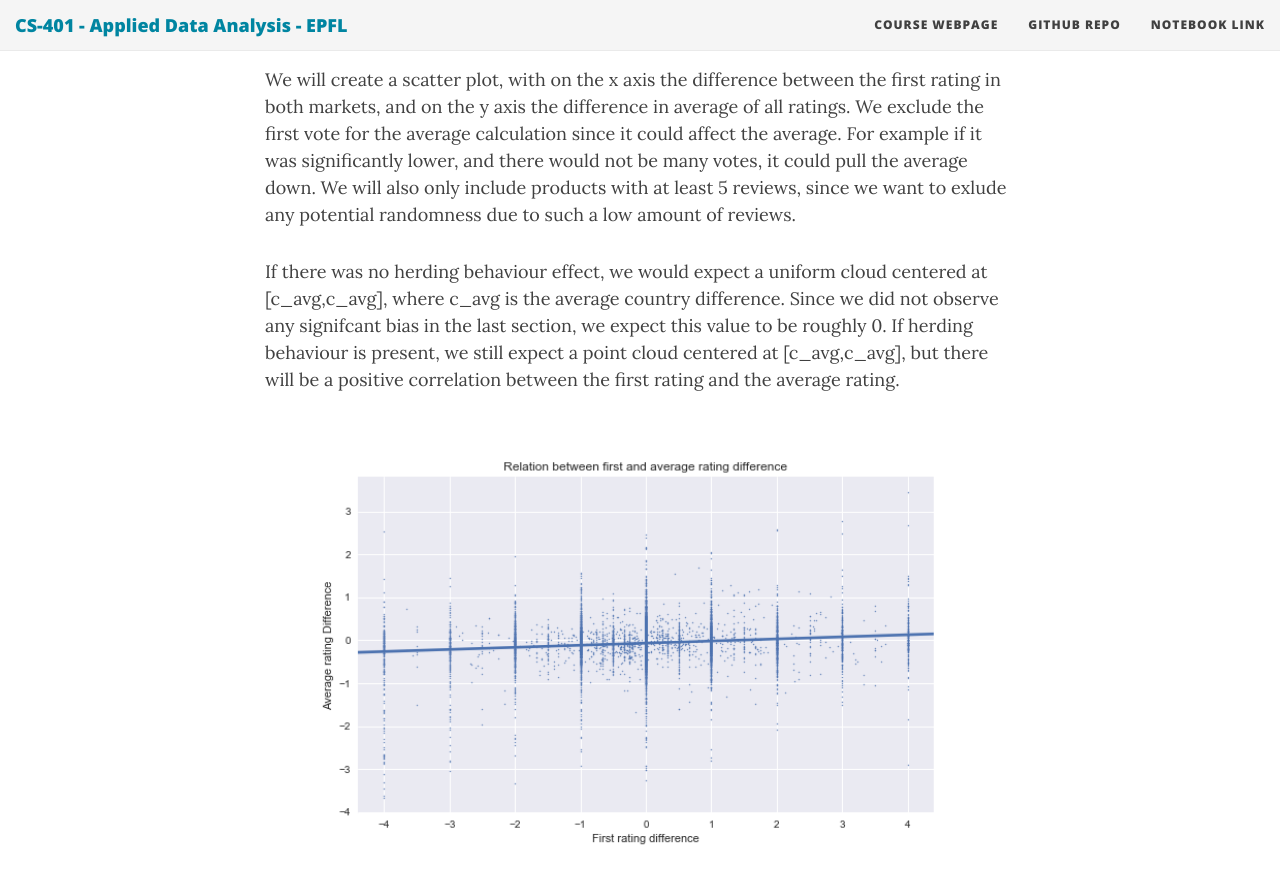
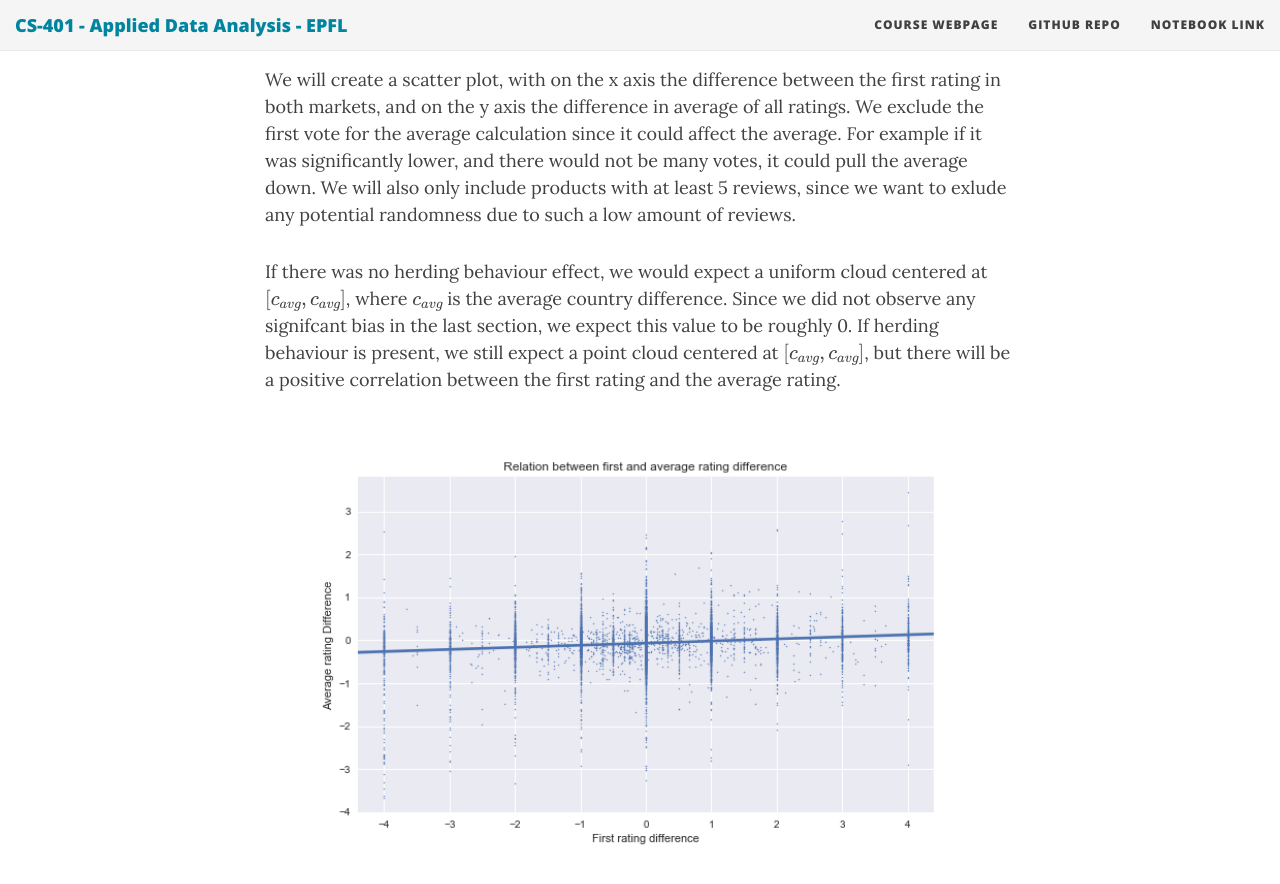
Before and after one commit to ada-lyn/ada-lyn.github.io, a Jekyll site: the page built from index.md, in a window 1280 px wide and 900 px high, scrolled down 25056 px. Shown: the top 884 px of the window. Built offline with Jekyll 4.4.1, drawn with Linux system fonts in a browser that asks for light colours; nearby versions of some CDN libraries; formulas are drawn with MathJax 3; some of the changed text lies outside the part shown.

```diff
--- a/index.md
+++ b/index.md
@@ -289,8 +289,8 @@
 
 We will create a scatter plot, with on the x axis the difference between the first rating in both markets, and on the y axis the difference in average of all ratings. We exclude the first vote for the average calculation since it could affect the average. For example if it was significantly lower, and there would not be many votes, it could pull the average down. We will also only include products with at least 5 reviews, since we want to exlude any potential randomness due to such a low amount of reviews.
 
-If there was no herding behaviour effect, we would expect a uniform cloud centered at [c_avg,c_avg], where c_avg is the average country difference. Since we did not observe any signifcant bias in the last section, we expect this value to be roughly 0.
-If herding behaviour is present, we still expect a point cloud centered at [c_avg,c_avg], but there will be a positive correlation between the first rating and the average rating.
+If there was no herding behaviour effect, we would expect a uniform cloud centered at $[c_{avg},c_{avg}]$, where $c_{avg}$ is the average country difference. Since we did not observe any signifcant bias in the last section, we expect this value to be roughly 0.
+If herding behaviour is present, we still expect a point cloud centered at $[c_{avg},c_{avg}]$, but there will be a positive correlation between the first rating and the average rating.
 
 <p float="left">
   <img src="/img/herding/float_steps_corr.png" width="99%" />
@@ -395,9 +395,9 @@
 
 and if the review is not verified, we change alpha to be
 
-\\[ \alpha = \alpha + (1 - \alpha) \cdot 0.5 \\ \\  (3)\\]
+\\[ \alpha_{new} = \alpha + (1 - \alpha) \cdot 0.5 \\ \\  (3)\\]
 
-***x*** is the average rating for the user that wrote the review and ***avg*** is the median of all the users' average rating
+***x*** is the average rating for the user that wrote the review and ***avg*** is the median of all the users' average rating, ***lambda*** is a tuning parameter that we set to 0.25.
 
 This will have the following effect:
 
```
Also changed, not shown: other parts of index.md (+1 -1 lines).
